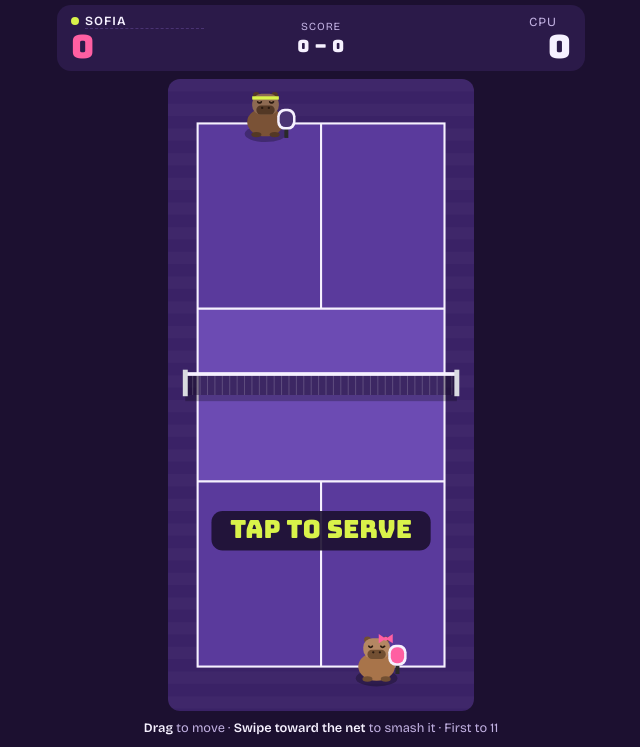
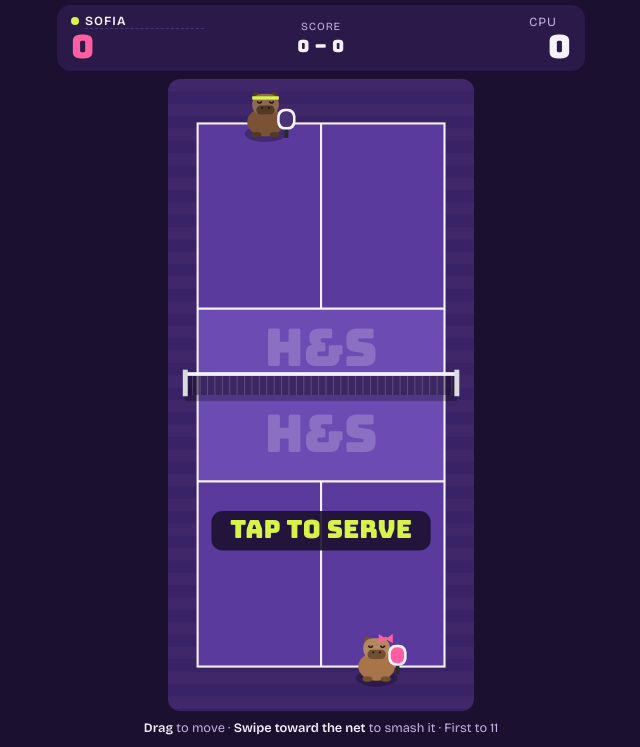
Before and after one commit to iheber11/sofia-rules, a plain HTML site: page index.html in a window 1280 px wide. Shown: the part 53-800 px from the top of the page, without its empty margins (319-959 px from the left). Drawn offline with nearby package versions, Linux system fonts and the light colour scheme.

Commit message:
Add files via upload

```diff
--- a/index.html
+++ b/index.html
@@ -433,6 +433,14 @@ function drawCourt() {
   ctx.moveTo(X(10), Y(0)); ctx.lineTo(X(10), Y(NET - KIT));
   ctx.moveTo(X(10), Y(NET + KIT)); ctx.lineTo(X(10), Y(L));
   ctx.stroke();
+  // H&S court logo, one on each side
+  ctx.save();
+  ctx.fillStyle = 'rgba(246,241,255,.22)';
+  ctx.font = `${Math.round(s * 4.2)}px Bungee, Impact, sans-serif`;
+  ctx.textAlign = 'center'; ctx.textBaseline = 'middle';
+  ctx.fillText('H&S', X(W / 2), Y(NET - KIT / 2));
+  ctx.fillText('H&S', X(W / 2), Y(NET + KIT / 2));
+  ctx.restore();
 }
 
 function drawNet() {
```
